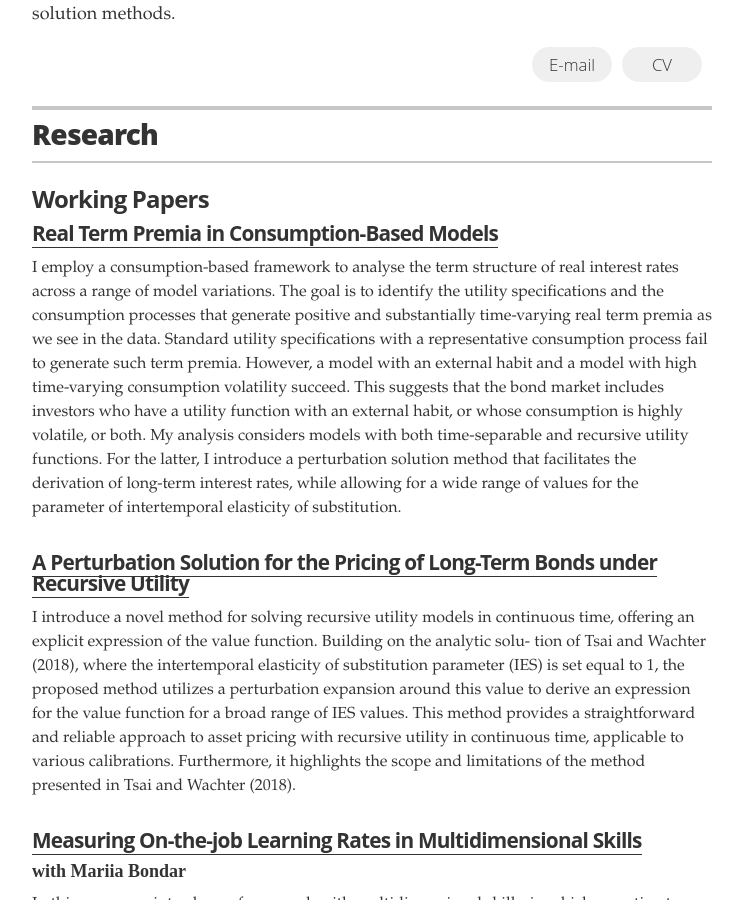
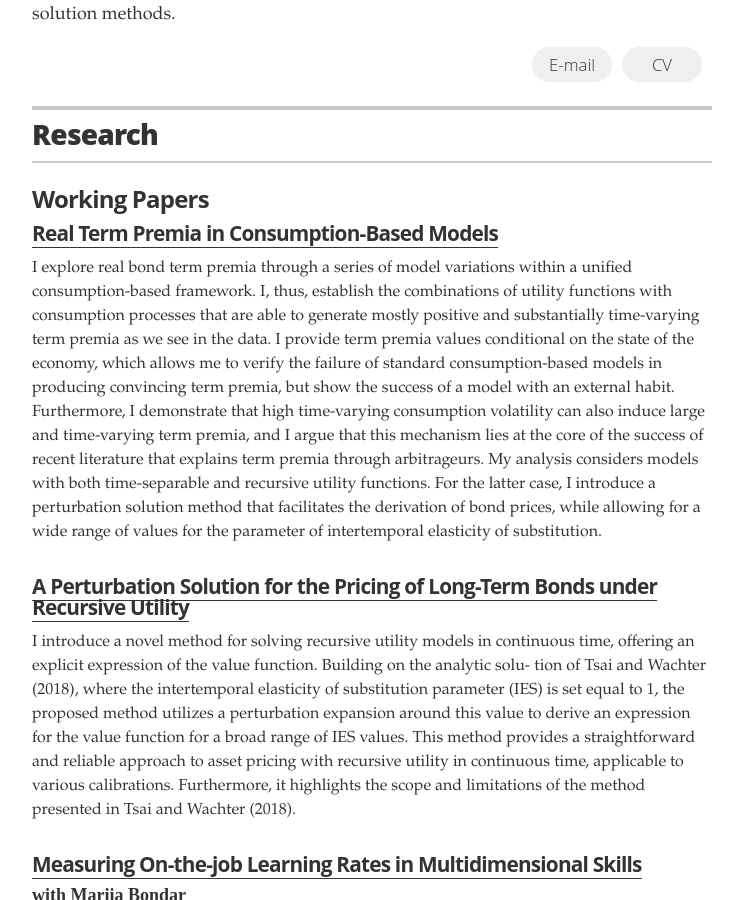
Before and after one commit to errikos-melissinos/errikos-melissinos.github.io, a Jekyll site: the page built from index.html, in a window 1280 px wide and 900 px high, scrolled down 574 px. Shown: the whole window, without its empty margins (268-1011 px from the left). Built offline with Jekyll 4.4.1, drawn with Linux system fonts in a browser that asks for light colours.

Commit message:
Update projects.yml

```diff
--- a/_data/projects.yml
+++ b/_data/projects.yml
@@ -7,7 +7,7 @@
   # url: https://www.dropbox.com/sh/34s9h40je9pff5r/AACRUgleldxkDaDC2eVtMNYsa?dl=0
   url: https://www.dropbox.com/scl/fi/soofvyqh1s7j6swb49c3s/Real-Term-Premia-in-Consumption-Based-Models.pdf?rlkey=wxv3lvv76e19hvwyqzwwm5dap&dl=0
   # description: I investigate the ability of consumption-based models to explain the positive time- varying term premia observed in the data. The long-run risk and rare disasters models typically fail by producing small and negative term premia. The habit model appears to be quite successful, but it generates heteroskedastic real interest rates, which are not supported by empirical evidence. Generally, my findings suggest that substantial and positive term premia require counter-cyclical real interest rates and a direct relationship between the stochastic discount factor and the state variable of the economy. My analysis considers models with both time-separable and recursive utility. For the latter, I present a perturbation solution method that facilitates the computation of the price of long-term bonds, while allowing for a wide range of values for the intertemporal elasticity of substitution parameter.
-  description: I employ a consumption-based framework to analyse the term structure of real interest rates across a range of model variations. The goal is to identify the utility specifications and the consumption processes that generate positive and substantially time-varying real term premia as we see in the data. Standard utility specifications with a representative consumption process fail to generate such term premia. However, a model with an external habit and a model with high time-varying consumption volatility succeed. This suggests that the bond market includes investors who have a utility function with an external habit, or whose consumption is highly volatile, or both. My analysis considers models with both time-separable and recursive utility functions. For the latter, I introduce a perturbation solution method that facilitates the derivation of long-term interest rates, while allowing for a wide range of values for the parameter of intertemporal elasticity of substitution.
+  description: I explore real bond term premia through a series of model variations within a unified consumption-based framework. I, thus, establish the combinations of utility functions with consumption processes that are able to generate mostly positive and substantially time-varying term premia as we see in the data. I provide term premia values conditional on the state of the economy, which allows me to verify the failure of standard consumption-based models in producing convincing term premia, but show the success of a model with an external habit. Furthermore, I demonstrate that high time-varying consumption volatility can also induce large and time-varying term premia, and I argue that this mechanism lies at the core of the success of recent literature that explains term premia through arbitrageurs. My analysis considers models with both time-separable and recursive utility functions. For the latter case, I introduce a perturbation solution method that facilitates the derivation of bond prices, while allowing for a wide range of values for the parameter of intertemporal elasticity of substitution.
 
 # A Perturbation Solution for the Pricing of Long-Term Bonds under Recursive Utility
 - project: A Perturbation Solution for the Pricing of Long-Term Bonds under Recursive Utility
```
